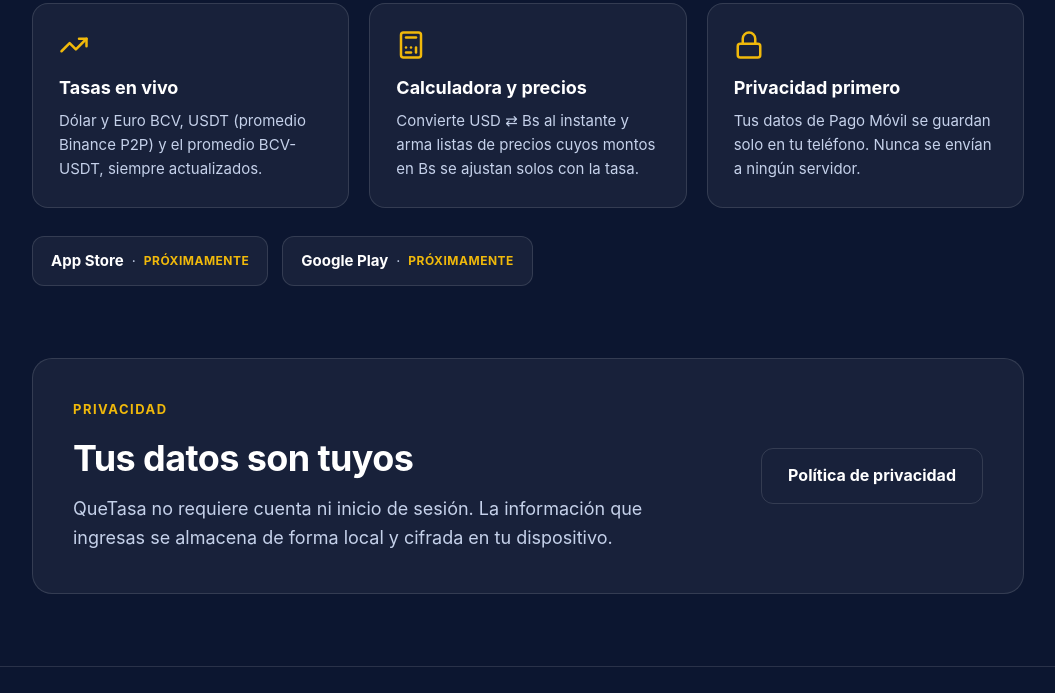
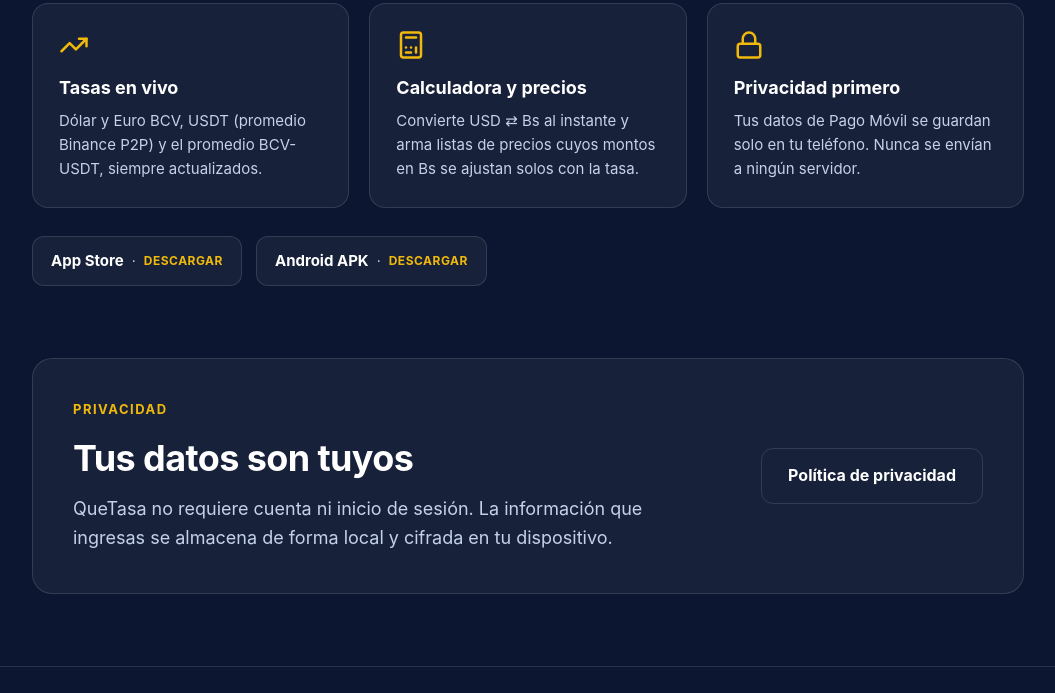
Before and after one commit to Angelo12/tecniangelo-site, a plain HTML site: page index.html in a window 1280 px wide. Shown: the part 1067-1760 px from the top of the page, without its empty margins (112-1167 px from the left). Drawn offline with Linux system fonts and the light colour scheme.

Commit message:
Add QueTasa download links

```diff
--- a/index.html
+++ b/index.html
@@ -94,9 +94,16 @@
       border: 1px solid var(--border); border-radius: 12px;
       padding: 12px 18px; font-size: 14px; color: var(--sub);
       background: var(--card);
+      transition: border-color 0.2s ease, background 0.2s ease, transform 0.2s ease;
     }
     .badge strong { color: var(--white); font-size: 15px; }
-    .badge .soon { color: var(--gold); font-weight: 700; font-size: 12px; letter-spacing: 0.5px; }
+    .badge:hover, .badge:focus-visible {
+      border-color: var(--gold);
+      background: rgba(255, 255, 255, 0.09);
+      transform: translateY(-2px);
+    }
+    .badge:focus-visible { outline: 2px solid var(--gold); outline-offset: 3px; }
+    .badge .available { color: var(--gold); font-weight: 700; font-size: 12px; letter-spacing: 0.5px; }
 
     /* About / privacy callout */
     .callout {
@@ -175,8 +182,12 @@
         </div>
 
         <div class="badges">
-          <span class="badge"><strong>App Store</strong> · <span class="soon">PRÓXIMAMENTE</span></span>
-          <span class="badge"><strong>Google Play</strong> · <span class="soon">PRÓXIMAMENTE</span></span>
+          <a class="badge" href="https://apps.apple.com/us/app/quetasa/id6781491111" target="_blank" rel="noopener noreferrer" aria-label="Descargar QueTasa en el App Store">
+            <strong>App Store</strong> · <span class="available">DESCARGAR</span>
+          </a>
+          <a class="badge" href="https://github.com/Angelo12/tecniangelo-site/releases/download/quetasa-v1.2.0/QueTasa-1.2.0.apk" aria-label="Descargar QueTasa 1.2.0 para Android en formato APK">
+            <strong>Android APK</strong> · <span class="available">DESCARGAR</span>
+          </a>
         </div>
       </div>
     </section>
```
